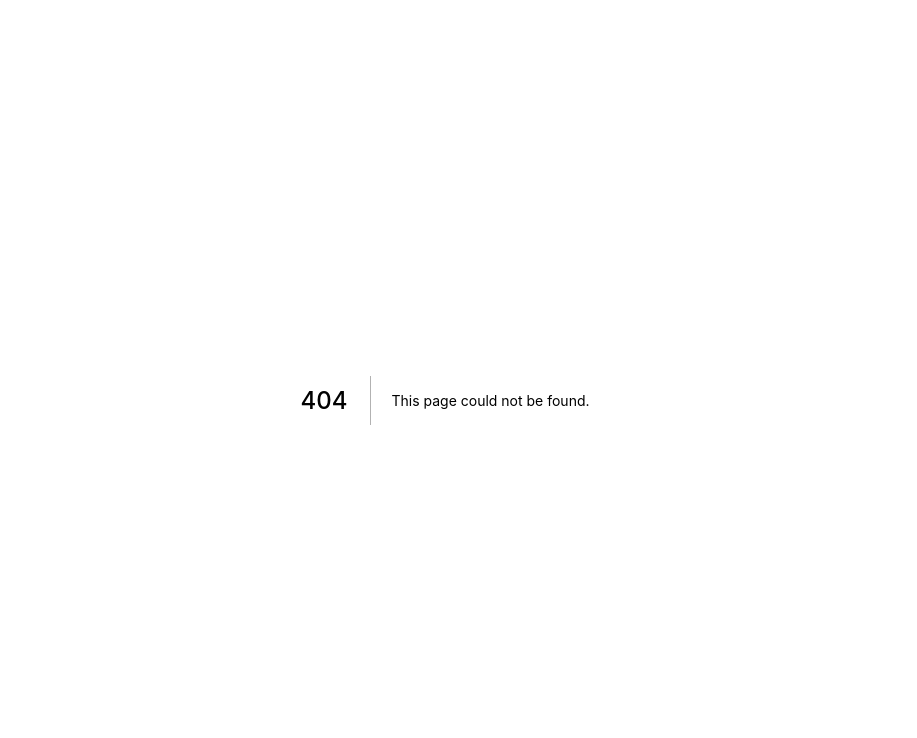
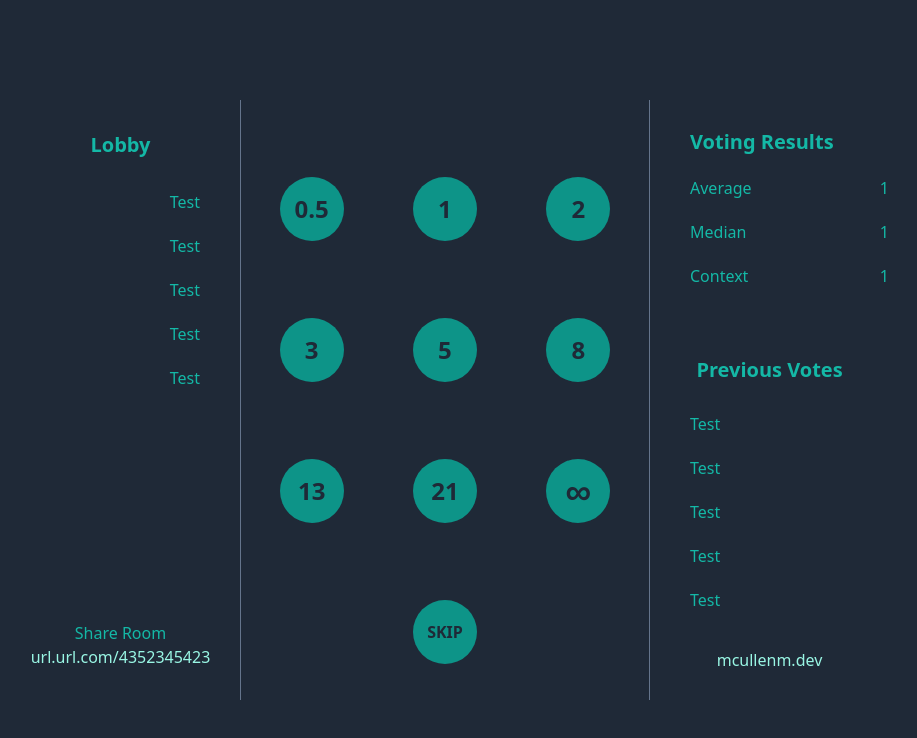
Before and after one commit to LuckyMcBeast/voting-poker, a Next.js app: page /votingpoker in a window 1280 px wide. Before the commit this address had no page. Shown: the top 738 px of the page, without its empty margins (195-1112 px from the left). Built offline with nearby package versions, Linux system fonts and the light colour scheme.

Commit message:
adds components folder seperation and votingpoker page

```diff
--- /dev/null
+++ b/components/StartSessionForm.tsx
@@ -0,0 +1,22 @@
+import React from "react";
+
+const sessionFormStyle : string = "w-80 flex flex-col gap-4"
+const formButtonOuterStyle : string = "w-80 flex justify-center"
+
+export const StartSessionForm: React.FC = () => {
+  return (
+    <div className="primaryCenteredDiv">
+      <div className="w-80">
+          <h1>Agile Voting Poker</h1>
+      </div>
+      <form className={sessionFormStyle}>
+        <div className="text-center">Enter Your Name</div>
+          <input type="text" name="name" className="inputText"/>
+      <div className={formButtonOuterStyle}>
+        <input type="submit" value="Let's Do This!" className="buttonStyle"/>
+      </div>
+      </form>
+      <a href="https://mcullenm.dev" className="pt-2">mcullenm.dev</a>
+    </div>
+  );
+};
--- /dev/null
+++ b/components/VoteButtons.tsx
@@ -0,0 +1,29 @@
+interface VotingNumberProps {
+  number: number;
+}
+
+export const NumberVote: React.FC<VotingNumberProps> = ({ number }) => {
+  return (
+    <div className="tealCircle">
+      <p>{number}</p>
+    </div>
+  );
+};
+
+export const InfinityVote: React.FC = () => {
+  return (
+    <div className="tealCircle text-4xl">
+      <p>{"\u221e"}</p>
+    </div>
+  );
+};
+
+export const SkipVote: React.FC = () => {
+  return (
+    <div className="flex place-content-center">
+      <div className="tealCircle">
+        <p>SKIP</p>
+      </div>
+    </div>
+  );
+};
--- /dev/null
+++ b/components/VotingGrid.tsx
@@ -0,0 +1,24 @@
+import { InfinityVote, NumberVote, SkipVote } from "./VoteButtons";
+
+const numberGridStyle : string = "h-5/6 grid grid-row-3 grid-cols-3 place-content-evenly place-items-center text-2xl"
+
+const VotingGrid: React.FC = () => {
+  return (
+    <div className="w-[50vh] h-[75vh]">
+      <div className={numberGridStyle}>
+        <NumberVote number={0.5} />
+        <NumberVote number={1} />
+        <NumberVote number={2} />
+        <NumberVote number={3} />
+        <NumberVote number={5} />
+        <NumberVote number={8} />
+        <NumberVote number={13} />
+        <NumberVote number={21} />
+        <InfinityVote />
+      </div>
+      <SkipVote />
+    </div>
+  );
+};
+
+export default VotingGrid;
--- a/pages/index.tsx
+++ b/pages/index.tsx
@@ -1,22 +1,9 @@
 import type { NextPage } from "next";
 import Head from "next/head";
+import { StartSessionForm } from "../components/StartSessionForm";
 
 const Home: NextPage = () => {
-  return (
-    <div className="h-screen w-screen grid place-content-center text-center gap-1">
-      <div className="w-60">
-          <h1 className="text-2xl font-semibold">Agile Voting Poker</h1>
-      </div>
-      <form className="w-60 flex flex-col gap-2">
-        <div className="text-center">Enter Your Name</div>
-          <input type="text" name="name" className="bg-gray-700 border-0 rounded-md text-center text-teal-200"/>
-      <div className="w-60 flex justify-center">
-        <input type="submit" value="Let's Do This!" className="border border-slate-500 rounded-md w-40 bg-slate-900"/>
-      </div>
-      </form>
-      <a href="https://mcullenm.dev" className="pt-2 text-teal-200">mcullenm.dev</a>
-    </div>
-  );
+  return <StartSessionForm />;
 };
 
 export default Home;
--- /dev/null
+++ b/pages/votingpoker.tsx
@@ -0,0 +1,61 @@
+import { InfinityVote, NumberVote, SkipVote } from "../components/VoteButtons";
+import VotingGrid from "../components/VotingGrid";
+
+
+
+
+const VotingPoker = () => {
+  return (
+    <div className="primaryCenteredDiv grid-flow-col">
+      <div className="w-60 h-[75vh] flex flex-col place-content-evenly border-r border-slate-500">
+        <h3>Lobby</h3>
+        <div className="h-[50vh]">
+          <ul className="grid h-100 grid-flow-row gap-5 text-right pr-10">
+            <li>Test</li>
+            <li>Test</li>
+            <li>Test</li>
+            <li>Test</li>
+            <li>Test</li>
+          </ul>
+        </div>
+        <div>
+          <p>Share Room</p>
+          <a>url.url.com/4352345423</a>
+        </div>
+      </div>
+      <VotingGrid/>
+      <div className=" w-60 h-[75vh] flex flex-col place-content-evenly border-l border-slate-500">
+        <div className="h-[25vh] flex flex-col place-content-start gap-5 pl-10 text-left">
+          <h3>Voting Results</h3>
+          <div className="grid h-100 grid-flow-row gap-5 text-left">
+            <div className="grid grid-flow-col">
+              <p>Average</p>
+              <p className="text-right">1</p>
+            </div>
+            <div className="grid grid-flow-col">
+              <p>Median</p>
+              <p className="text-right">1</p>
+            </div>
+            <div className="grid grid-flow-col">
+              <p>Context</p>
+              <p className="text-right">1</p>
+            </div>
+          </div>
+        </div>
+        <h3>Previous Votes</h3>
+        <div className="h-[25vh] flex flex-col place-content-start">
+          <ul className="grid h-100 grid-flow-row gap-5 text-left pl-10">
+            <li>Test</li>
+            <li>Test</li>
+            <li>Test</li>
+            <li>Test</li>
+            <li>Test</li>
+          </ul>
+        </div>
+        <a href="https://mcullenm.dev" className="pt-2">mcullenm.dev</a>
+      </div>
+    </div>
+  );
+};
+
+export default VotingPoker;
--- a/styles/globals.css
+++ b/styles/globals.css
@@ -5,3 +5,34 @@
 body {
   @apply text-teal-500 bg-gray-800
 }
+
+a, Link {
+  @apply text-teal-200
+}
+
+h1 {
+  @apply text-3xl font-semibold
+}
+
+h2 {
+  @apply text-2xl font-semibold
+}
+
+h3 {
+  @apply text-xl font-semibold
+}
+
+@layer components {
+  .primaryCenteredDiv {
+    @apply h-screen w-screen grid place-content-center text-center gap-1
+  }
+  .buttonStyle {
+    @apply rounded-md w-40 bg-teal-600 text-gray-800 font-semibold
+  }
+  .inputText {
+    @apply bg-gray-700 border-0 rounded-md text-center text-teal-200
+  }
+  .tealCircle {
+    @apply bg-teal-600 rounded-full grid place-content-center h-16 w-16 text-gray-800 font-bold
+  }
+}
```
